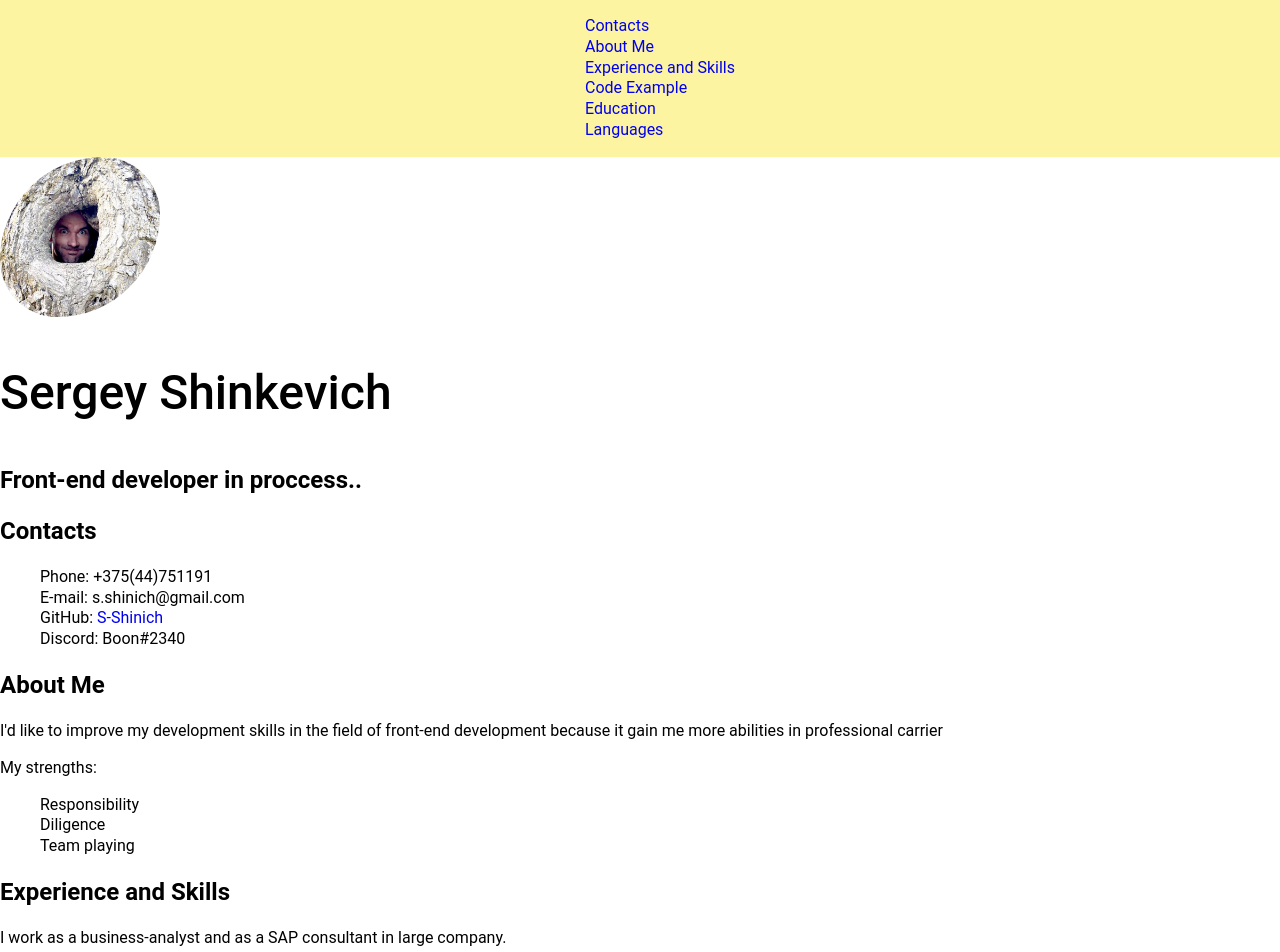
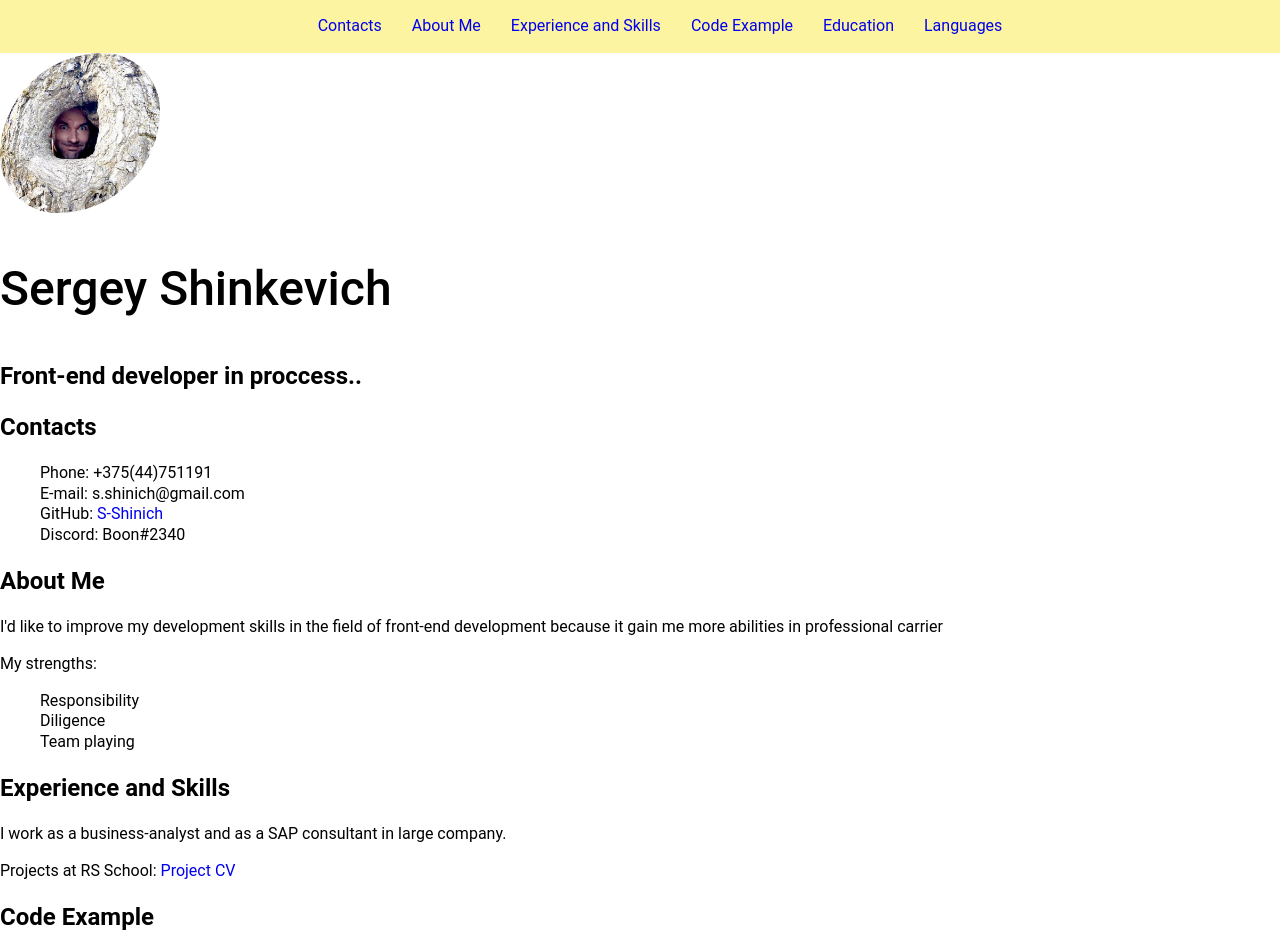
Before and after one commit to S-Shinich/rsschool-cv, a plain HTML site: page index.html in a window 1280 px wide. Shown: the top 952 px of the page. Drawn offline with Linux system fonts and the light colour scheme.

Commit message:
fix: Update css

```diff
--- a/style.css
+++ b/style.css
@@ -11,7 +11,6 @@ body {
     justify-content: space-between;
     line-height: 1.3;
     min-height: 100vh;
-    max-width: 1440px;
     margin: 0;
     padding: 0;
 }
@@ -35,8 +34,15 @@ h1 {
     background-color: #fdf4a2
 }
 
-.header_container {
-    width: 1000px;
+.nav-list {
+    display: flex;
+    justify-content: center;
+    align-items: center;
+}
+
+.nav-link {
+    padding: 15px;
+    font-size: 1rem;
 }
 
 .header_photo {
@@ -49,12 +55,6 @@ h1 {
     border-radius: 90% 50%;
 }
 
-.header-menu {
-    display: flex;
-    justify-content: flex-end;
-    align-items: center;
-}
-
 .footer {
     background-color: #f3ebae;
     padding: 30px;
@@ -63,12 +63,13 @@ h1 {
 .container {
     max-width: 1440px;
     margin: 0 auto;
+    align-items: center;
 }
 
 .footer-container {
+    align-content: center;
     display: flex;
     justify-content: space-around;
-    align-items: center;
 }
 
 .rss_lnk {
```
